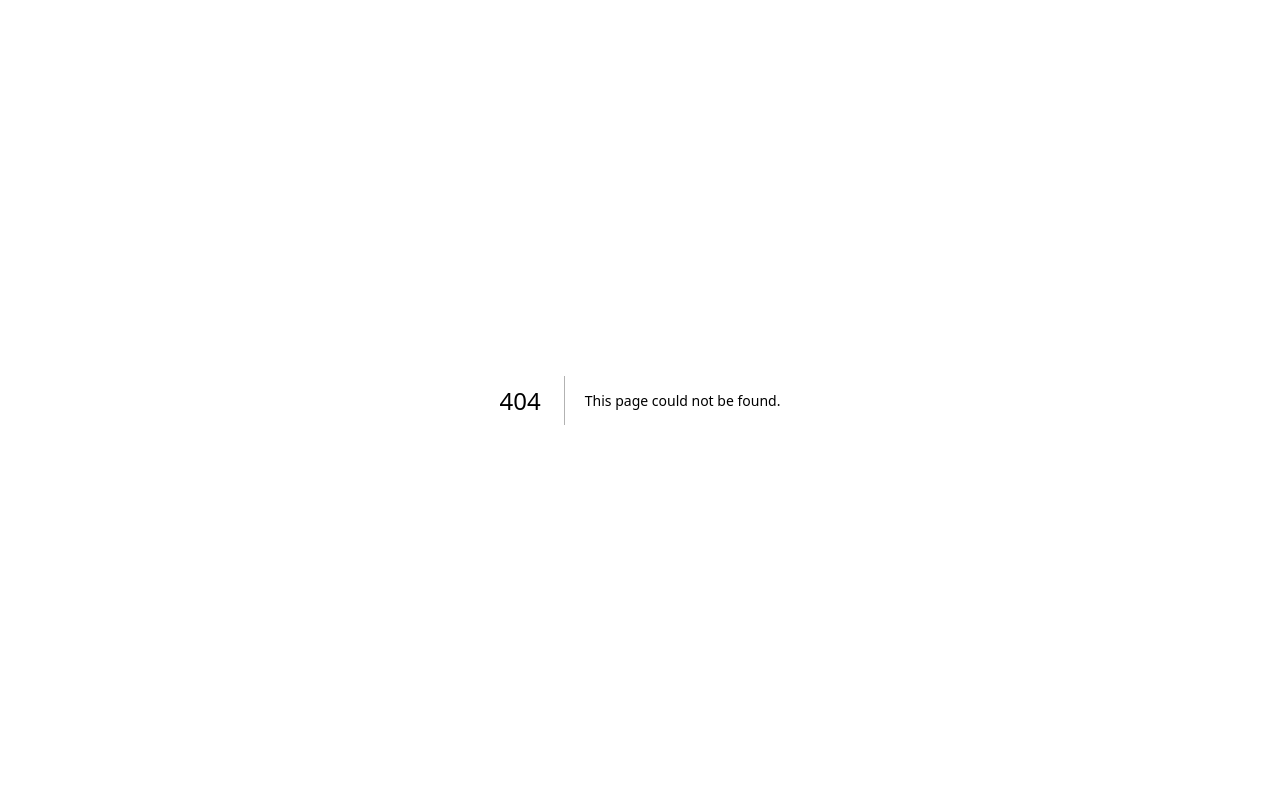
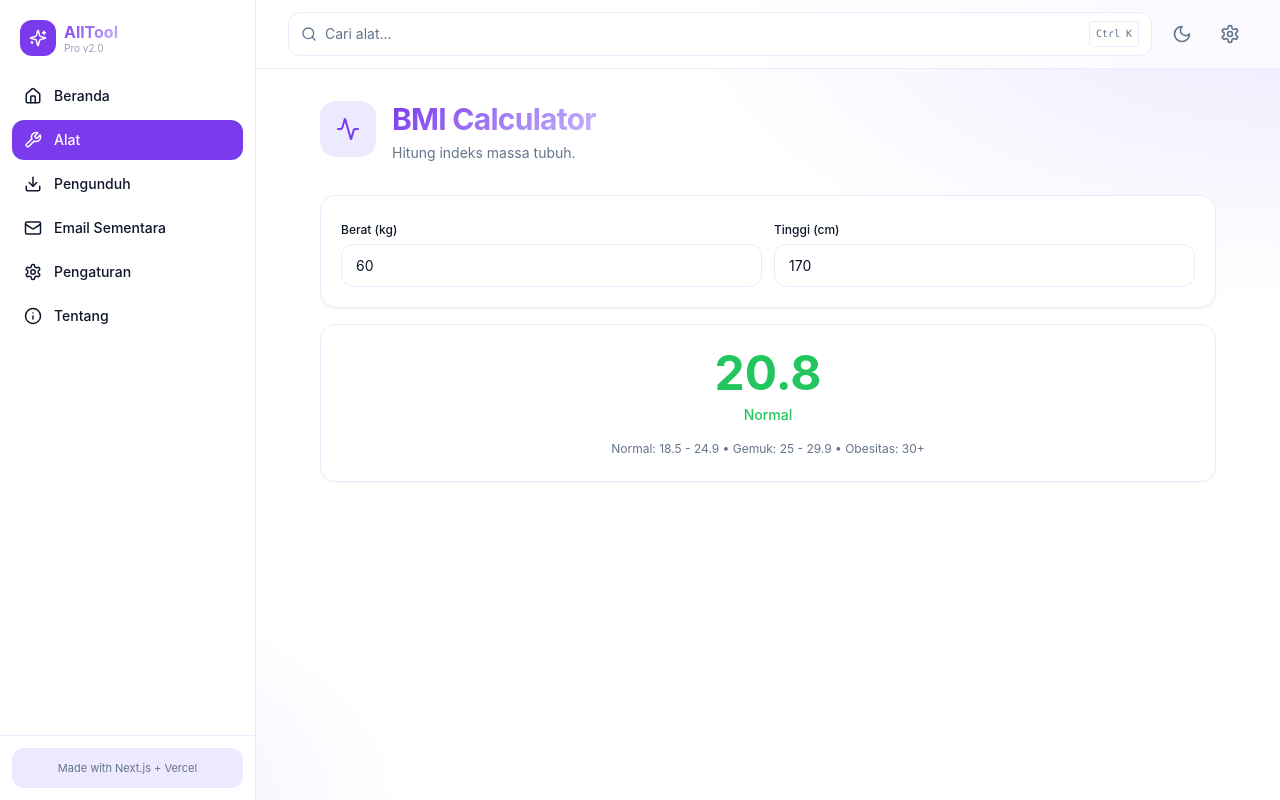
Before and after one commit to sionlimitles-spec/all-tool-sxzz, a Next.js app: page /tools/bmi-calculator in a window 1280 px wide. Before the commit this address had no page. Built offline with nearby package versions, Linux system fonts and the light colour scheme.

Commit message:
Create page.tsx

```diff
--- /dev/null
+++ b/src/app/tools/bmi-calculator/page.tsx
@@ -0,0 +1,38 @@
+"use client";
+
+import { useState } from "react";
+import ToolLayout from "@/components/tool-layout";
+import { Activity } from "lucide-react";
+
+export default function Page() {
+  const [weight, setWeight] = useState(60);
+  const [height, setHeight] = useState(170);
+
+  const bmi = weight / Math.pow(height / 100, 2);
+  const category = bmi < 18.5 ? "Kurus" : bmi < 25 ? "Normal" : bmi < 30 ? "Gemuk" : "Obesitas";
+  const color = bmi < 18.5 ? "#3b82f6" : bmi < 25 ? "#22c55e" : bmi < 30 ? "#f59e0b" : "#ef4444";
+
+  return (
+    <ToolLayout title="BMI Calculator" description="Hitung indeks massa tubuh." icon={<Activity size={24} color="var(--primary)" />}>
+      <div className="card p-5">
+        <div className="grid grid-cols-2 gap-3">
+          <div>
+            <label className="text-xs font-medium">Berat (kg)</label>
+            <input type="number" value={weight} onChange={(e) => setWeight(Number(e.target.value))} className="input mt-1" />
+          </div>
+          <div>
+            <label className="text-xs font-medium">Tinggi (cm)</label>
+            <input type="number" value={height} onChange={(e) => setHeight(Number(e.target.value))} className="input mt-1" />
+          </div>
+        </div>
+      </div>
+      <div className="card mt-4 p-6 text-center">
+        <div className="text-5xl font-bold" style={{ color }}>{bmi.toFixed(1)}</div>
+        <div className="mt-2 text-sm font-medium" style={{ color }}>{category}</div>
+        <div className="mt-4 text-xs" style={{ color: "var(--text-muted)" }}>
+          Normal: 18.5 - 24.9 • Gemuk: 25 - 29.9 • Obesitas: 30+
+        </div>
+      </div>
+    </ToolLayout>
+  );
+}
```
